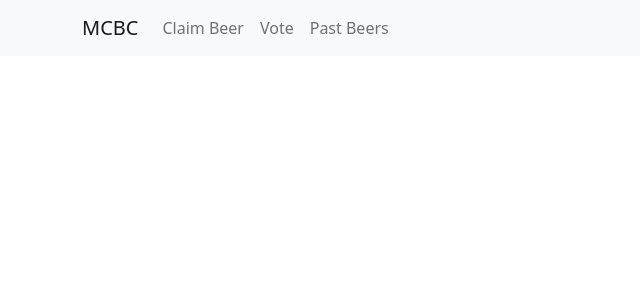
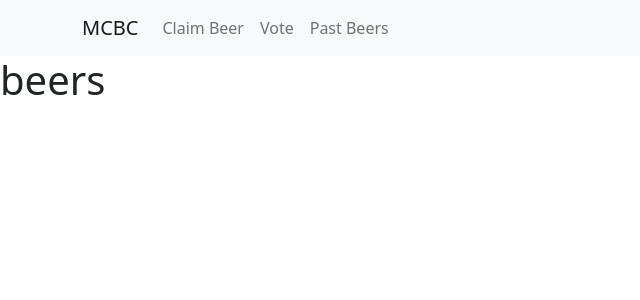
Before and after one commit to spartan200/milk-create-bc, a React (Create React App) app in the folder frontend/: page /Beers in a window 1280 px wide. Shown: the top 300 px of the page, without its empty margins (0-640 px from the left). Built offline with nearby package versions, Linux system fonts and the light colour scheme.

Commit message:
Added the beers component

```diff
--- a/frontend/public/index.html
+++ b/frontend/public/index.html
@@ -24,7 +24,7 @@
       work correctly both with client-side routing and a non-root public URL.
       Learn how to configure a non-root public URL by running `npm run build`.
     -->
-    <title>React App</title>
+    <title>Milk Create Beer Club</title>
   </head>
   <body>
     <noscript>You need to enable JavaScript to run this app.</noscript>
--- a/frontend/src/App.js
+++ b/frontend/src/App.js
@@ -9,6 +9,7 @@ import Col from 'react-bootstrap/Col';
 import Home from './components/home';
 import ClaimBeer from './components/claim-beer';
 import Vote from './components/vote';
+import Beers from './components/beers';
 import { BrowserRouter as Router, Routes, Route } from 'react-router-dom';
 import { Nav } from 'react-bootstrap';
 
@@ -51,8 +52,9 @@ function App() {
 
         <Routes>
           <Route exact path='/' element={< Home />}></Route>
-          <Route exact path='/ClaimBeer' element={< ClaimBeer />}></Route>
-          <Route exact path='/Vote' element={< Vote />}></Route>
+          <Route exact path='/ClaimBeer' element={<ClaimBeer />}></Route>
+          <Route exact path='/Vote' element={<Vote />}></Route>
+          <Route exact path='/Beers' element={<Beers />}></Route>
         </Routes>
       </div>
     </Router>
--- /dev/null
+++ b/frontend/src/components/beers/beers.js
@@ -0,0 +1,10 @@
+import React    from "react";
+import template from "./beers.jsx";
+
+class beers extends React.Component {
+  render() {
+    return template.call(this);
+  }
+}
+
+export default beers;
--- /dev/null
+++ b/frontend/src/components/beers/beers.jsx
@@ -0,0 +1,12 @@
+import "./beers.css";
+import React from "react";
+
+function template() {
+  return (
+    <div className="beers">
+      <h1>beers</h1>
+    </div>
+  );
+};
+
+export default template;
--- /dev/null
+++ b/frontend/src/components/beers/index.js
@@ -0,0 +1,2 @@
+import beers from "./beers";
+export default beers;
```
Also changed, not shown: frontend/src/components/beers/beers.css (added).
